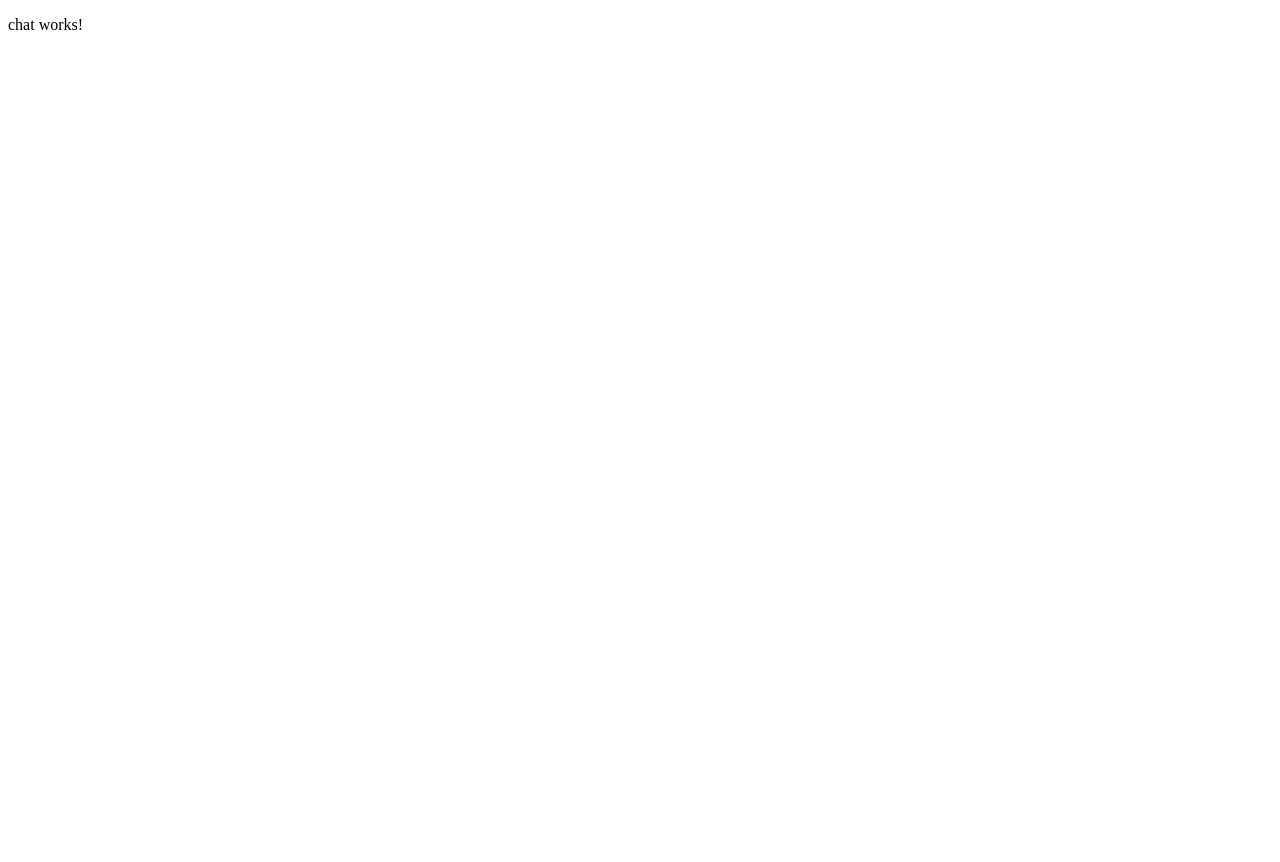
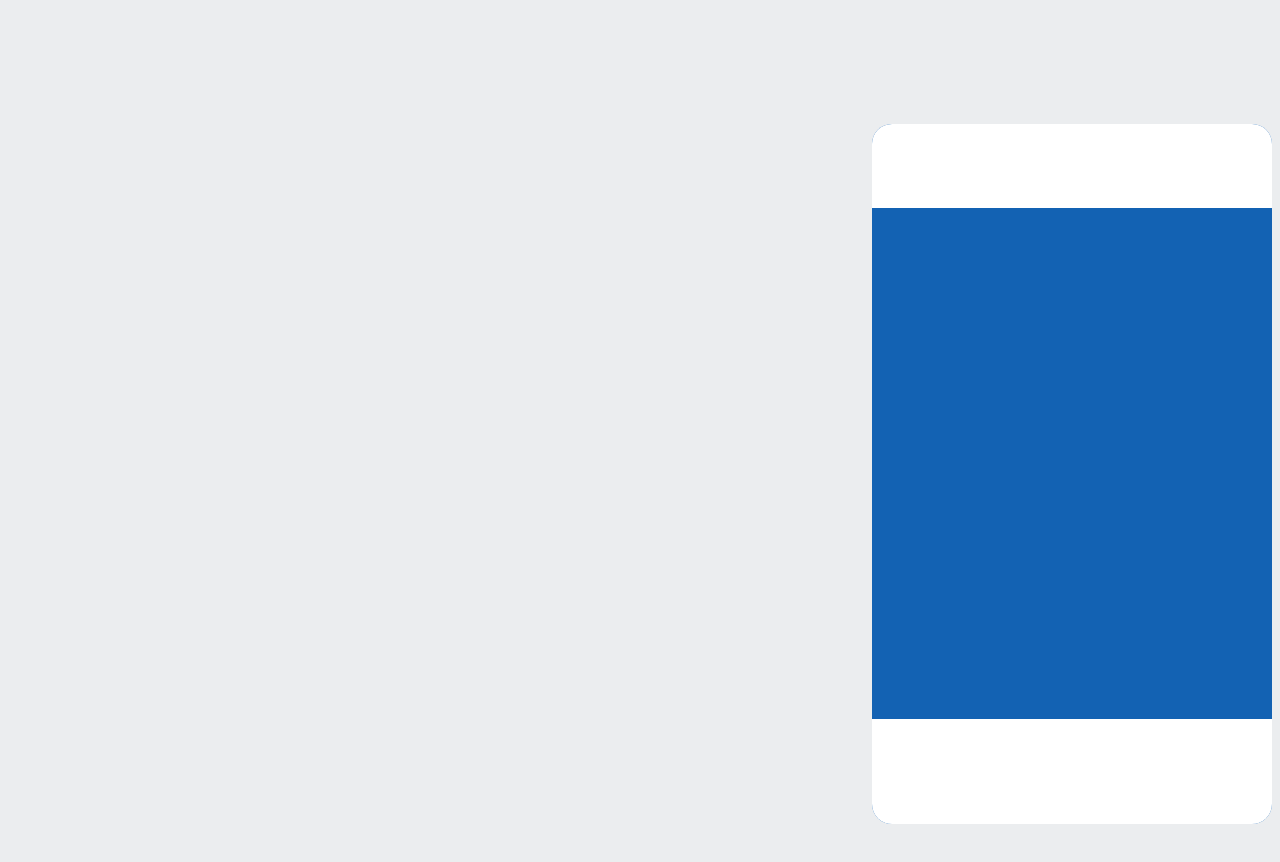
Before and after one commit to rakibulhasanmasum/angular-web-chat, an Angular app: page / in a window 1280 px wide. Shown: the top 862 px of the page. Before the commit the page ends 800 px from the top, so only its background shows below. Built offline with nearby package versions, Linux system fonts and the light colour scheme.

Commit message:
mock design created

```diff
--- a/src/app/chat/chat.component.css
+++ b/src/app/chat/chat.component.css
@@ -0,0 +1,39 @@
+#chat {
+    position: sticky;
+    border-radius: 50%;
+    top: 90%;
+    left: 95%;
+    width: 60px;
+    height: 60px;
+    overflow: hidden;
+}
+.chat__icon {
+    cursor: pointer;
+    width: 100%;
+    height: 100%;
+    background-color:#1362b3;
+    display:flex;
+    justify-content:center;
+    align-items:center;
+}
+.chat__box {
+    position: sticky;
+    top: 15.5%;
+    left: 77.5%;
+    width: 400px;
+    height: 700px;
+    border-radius: 20px;
+    background-color: #1362b3;
+    overflow: hidden;
+}
+.chat__box--header {
+    background-color: white;
+    height: 12%;
+}
+.chat__box--body {
+    height: 73%;
+}
+.chat__box--footer {
+    background-color: white;
+    height: 15%;
+}
--- a/src/app/chat/chat.component.html
+++ b/src/app/chat/chat.component.html
@@ -1 +1,12 @@
-<p>chat works!</p>
+<div id="chat">
+    <div class="chat__icon">
+        <svg width="36" height="36" viewBox="0 0 36 36">
+            <path fill="white" d="M1 17.99C1 8.51488 8.42339 1.5 18 1.5C27.5766 1.5 35 8.51488 35 17.99C35 27.4651 27.5766 34.48 18 34.48C16.2799 34.48 14.6296 34.2528 13.079 33.8264C12.7776 33.7435 12.4571 33.767 12.171 33.8933L8.79679 35.3828C7.91415 35.7724 6.91779 35.1446 6.88821 34.1803L6.79564 31.156C6.78425 30.7836 6.61663 30.4352 6.33893 30.1868C3.03116 27.2287 1 22.9461 1 17.99ZM12.7854 14.8897L7.79161 22.8124C7.31238 23.5727 8.24695 24.4295 8.96291 23.8862L14.327 19.8152C14.6899 19.5398 15.1913 19.5384 15.5557 19.8116L19.5276 22.7905C20.7193 23.6845 22.4204 23.3706 23.2148 22.1103L28.2085 14.1875C28.6877 13.4272 27.7531 12.5704 27.0371 13.1137L21.673 17.1847C21.3102 17.4601 20.8088 17.4616 20.4444 17.1882L16.4726 14.2094C15.2807 13.3155 13.5797 13.6293 12.7854 14.8897Z"></path>
+        </svg>
+    </div>
+</div>
+<div class="chat__box">
+    <div class="chat__box--header"></div>
+    <div class="chat__box--body"></div>
+    <div class="chat__box--footer"></div>
+</div>
--- a/src/styles.css
+++ b/src/styles.css
@@ -1 +1,5 @@
 /* You can add global styles to this file, and also import other style files */
+body {
+    min-height: 200vh;
+    background-color: #ebedef;
+}
```
Also changed, not shown: 1 other file (tests, documents, lock files or other folders).
